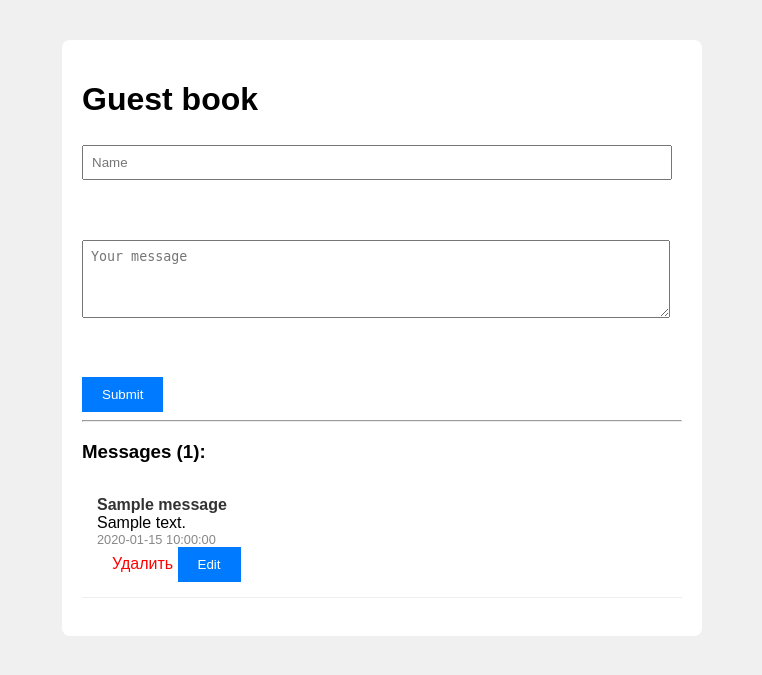
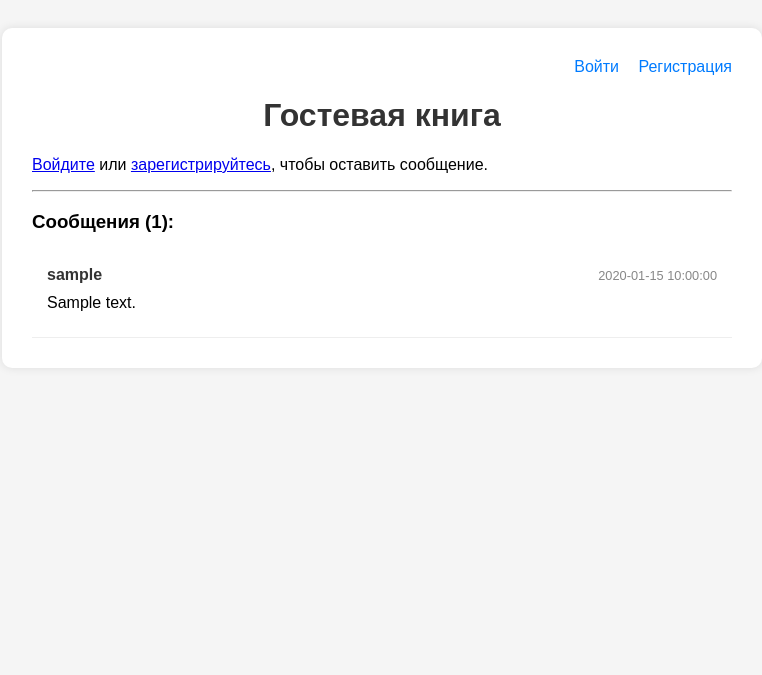
Before and after one commit to UsmanTimka2007/guestbook, a PHP site: page / in a window 1280 px wide. Shown: the top 675 px of the page, without its empty margins (258-1020 px from the left). Run offline with PHP 8.4, Linux system fonts and the light colour scheme; tables that the repository leaves empty or names only in its code hold one stand-in row (values such as "Sample post").

Commit message:
Добавил регистрацию и авторизацию

```diff
--- a/index.php
+++ b/index.php
@@ -1,54 +1,105 @@
+<!-- index.php -->
 <?php
-require_once('config.php');
+require_once 'config.php';
 
-$stmt = $pdo->query("SELECT * FROM messages ORDER BY created_at DESC");
+// Получаем все сообщения с именем автора
+$stmt = $pdo->query("
+    SELECT m.*, u.username
+    FROM messages m
+    JOIN users u ON m.user_id = u.id
+    ORDER BY m.created_at DESC
+");
 $messages = $stmt->fetchAll(PDO::FETCH_ASSOC);
 ?>
 
 <!DOCTYPE html>
-<html lang="en">
+<html lang="ru">
 <head>
     <meta charset="UTF-8">
-    <meta name="viewport" content="width=device-width, initial-scale=1.0">
-    <title>Document</title>
-    <link rel="stylesheet" type="text/css" href="style.css">
+    <title> Гостевая книга</title>
+    <style>
+        body { font-family: Arial; background: #f5f5f5; padding: 20px; }
+        .container { max-width: 700px; margin: 0 auto; background: white; padding: 30px; border-radius: 10px; box-shadow: 0 0 10px rgba(0,0,0,0.1); }
+        h1 { text-align: center; color: #333; }
+        .auth-bar { text-align: right; margin-bottom: 20px; }
+        .auth-bar a { margin-left: 15px; text-decoration: none; color: #007BFF; }
+        .auth-bar a:hover { text-decoration: underline; }
+        form { margin: 20px 0; }
+        textarea { width: 100%; padding: 10px; margin: 5px 0 15px; border: 1px solid #ddd; border-radius: 4px; }
+        button { padding: 10px 20px; background: #007BFF; color: white; border: none; border-radius: 4px; cursor: pointer; }
+        button:hover { background: #0056b3; }
+        .message { padding: 15px; border-bottom: 1px solid #eee; }
+        .message-header { display: flex; justify-content: space-between; align-items: center; }
+        .username { font-weight: bold; color: #333; }
+        .date { font-size: 0.8em; color: #888; }
+        .actions a { margin-left: 10px; color: #007BFF; text-decoration: none; }
+        .actions a:hover { text-decoration: underline; }
+        .admin-tag { background: #ffc107; padding: 2px 6px; border-radius: 3px; font-size: 0.8em; }
+    </style>
 </head>
 <body>
     <div class="container">
-        <h1>Guest book</h1>
-        <form method = "POST" action="add.php">
-            <?php if (isset($error)): ?>
-                <p class="error"><?= $error ?></p>
+
+        <!-- Панель авторизации -->
+        <div class="auth-bar">
+            <?php if (isUser()): ?>
+                Привет, <strong><?= htmlspecialchars($_SESSION['user']['username']) ?></strong>
+                <?php if (isAdmin()): ?>
+                    <span class="admin-tag">АДМИН</span>
                 <?php endif; ?>
-                <input type="text" name="name" placeholder="Name" required>
-                <textarea name="message" rows="4" placeholder="Your message" required></textarea>
-                <button type="submit"s>Submit</button>
-        </form>
+                <a href="logout.php"> Выйти</a>
+            <?php else: ?>
+                <a href="login.php">Войти</a>
+                <a href="register.php"> Регистрация</a>
+            <?php endif; ?>
+        </div>
+
+        <h1>Гостевая книга</h1>
+
+        <!-- Форма добавления (только для авторизованных) -->
+        <?php if (isUser()): ?>
+            <form action="add.php" method="POST">
+                <textarea name="message" rows="3" placeholder="Напишите сообщение..." required></textarea>
+                <button type="submit">Отправить</button>
+            </form>
+        <?php else: ?>
+            <p><a href="login.php">Войдите</a> или <a href="register.php">зарегистрируйтесь</a>, чтобы оставить сообщение.</p>
+        <?php endif; ?>
 
         <hr>
 
-        <h3>Messages (<?= count($messages) ?>):</h3>
+        <!-- Список сообщений -->
+        <h3>Сообщения (<?= count($messages) ?>):</h3>
         <?php if (empty($messages)): ?>
-            <p>No messages</p>
+            <p>Пока нет сообщений. Будьте первым!</p>
         <?php else: ?>
             <?php foreach ($messages as $msg): ?>
                 <div class="message">
-                    <div class="name"><?= htmlspecialchars($msg['name']) ?></div>
-                    <div><?= htmlspecialchars($msg['message']) ?></div>
-                    <div class="date"><?= $msg['created_at'] ?></div>
-                    <a href="delete.php?id=<?= $msg['id'] ?>"
-                        onclick="return confirm('Вы уверены, что хотите удалить это сообщение?')"
-                        style="color: red; margin-left: 15px; text-decoration: none;">
-                        Удалить
-                    </a>
-                    <form action="edit.php" method="GET" style="display: inline;">
-                      <input type="hidden" name="id" value="<?= $msg['id'] ?>">
-                      <button type="submit" class="btn btn-edit">Edit</button>
-                    </form>
-                </div><br>
+                    <div class="message-header">
+                        <div>
+                            <span class="username"><?= htmlspecialchars($msg['username']) ?></span>
+                            <?php if ($msg['username'] === 'admin'): ?>
+                                <span class="admin-tag">АДМИН</span>
+                            <?php endif; ?>
+                        </div>
+                        <div class="date"> <?= $msg['created_at'] ?></div>
+                    </div>
+                    <div style="margin: 10px 0;"><?= nl2br(htmlspecialchars($msg['message'])) ?></div>
+
+                    <!-- Кнопки действий (если авторизован и это твоё сообщение или ты админ) -->
+                    <?php if (isUser() && (isAdmin() || $msg['user_id'] == getCurrentUserId())): ?>
+                        <div class="actions">
+                            <a href="edit.php?id=<?= $msg['id'] ?>"> Редактировать</a>
+                            <form action="delete.php" method="POST" style="display:inline;" onsubmit="return confirm('Удалить?')">
+                                <input type="hidden" name="id" value="<?= $msg['id'] ?>">
+                                <button type="submit" style="background:none; border:none; color:red; cursor:pointer; padding:0;"> Удалить</button>
+                            </form>
+                        </div>
+                    <?php endif; ?>
+                </div>
             <?php endforeach; ?>
         <?php endif; ?>
+
     </div>
-
 </body>
 </html>
```
